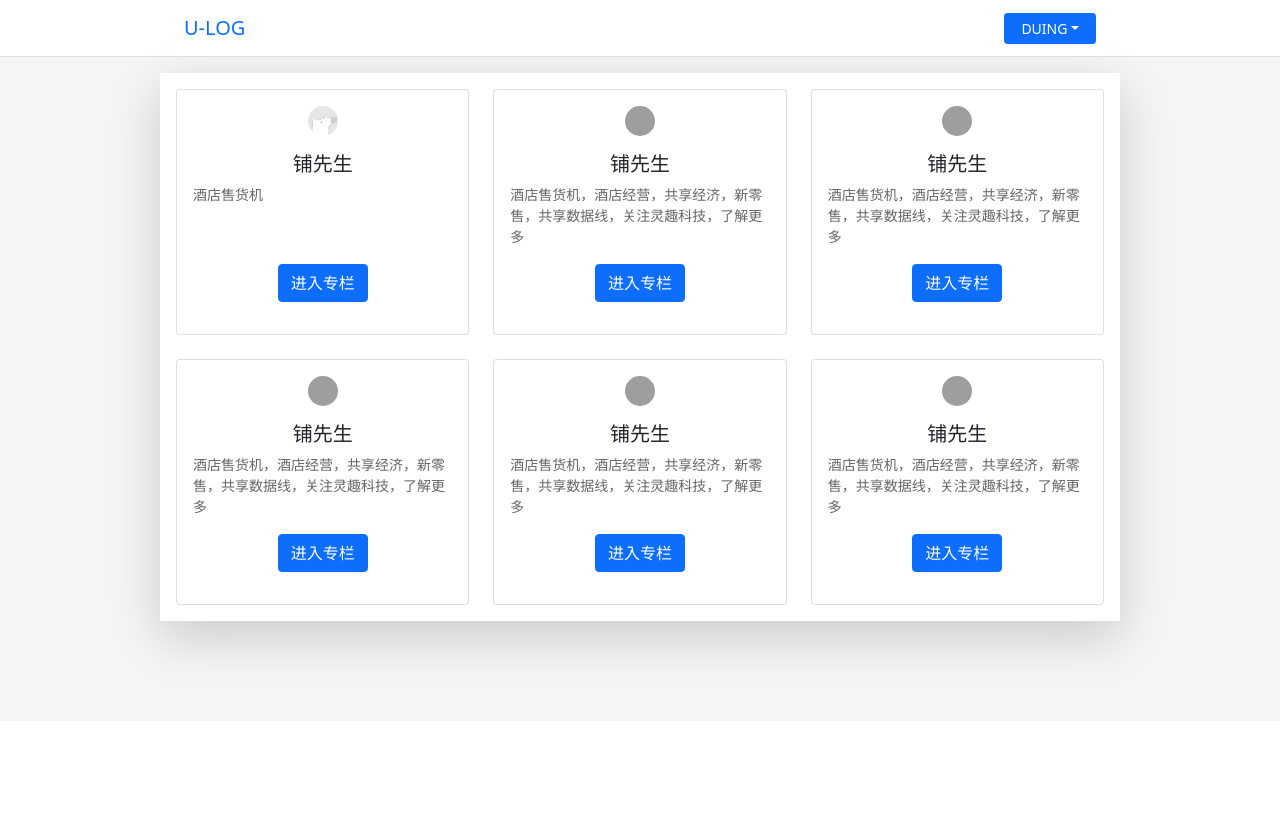
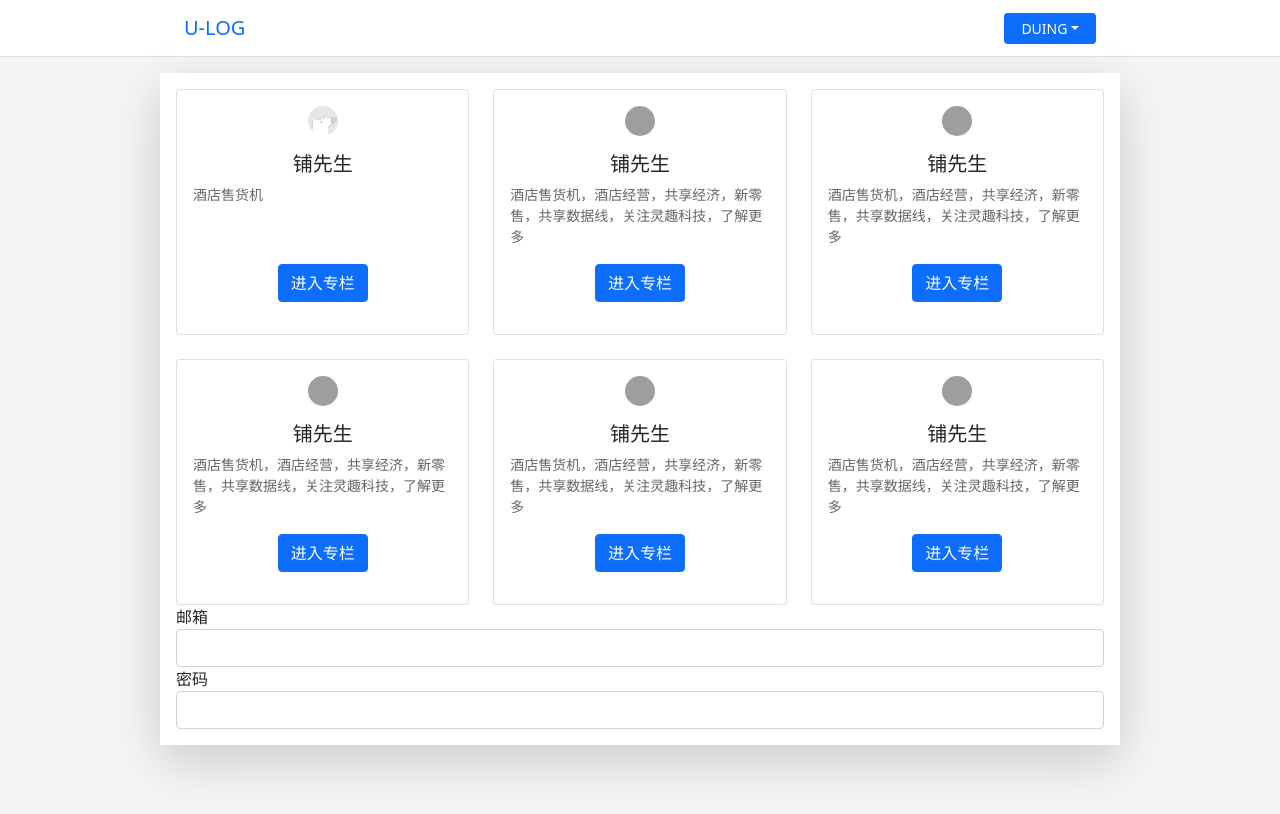
Before and after one commit to cgb-vue3/EasyBooker, a Vue app: page / in a window 1280 px wide. Shown: the top 814 px of the page. Built offline with nearby package versions, Linux system fonts and the light colour scheme; grey boxes are pictures that could not be loaded.

Commit message:
ValidateInput 抽象验证规则

```diff
--- a/src/App.vue
+++ b/src/App.vue
@@ -1,38 +1,68 @@
 <template>
 	<div class="bg-white border-bottom">
 		<div class="container w-75">
-			<GlobalHeader :user="User"/>
+			<GlobalHeader :user="User" />
 		</div>
 	</div>
 
 	<div class="container bg-white w-75 mt-3 shadow-lg p-3">
 		<column-list :ColumnList="Columns"></column-list>
+
+
+		<validate-input title="邮箱" :rules="EmailRules"></validate-input>
+		<validate-input title="密码" :rules="PasswordRules"></validate-input>
 	</div>
 </template>
 
 <script lang="ts">
 import { defineComponent } from 'vue'
-import GlobalHeader, {UserProps} from './components/GlobalHeader.vue'
+import GlobalHeader, { UserProps } from './components/GlobalHeader.vue'
 import ColumnList from './components/ColumnList.vue'
-import {Columns} from './hooks/testData'
+import ValidateInput, { RuleProp } from './components/ValidateInput.vue'
+import { Columns } from './hooks/testData'
 
 const User: UserProps = {
 	isLogin: true,
 	name: 'DUING',
-	id: 101
+	id: 101,
 }
+
+const EmailRules: RuleProp[] = [
+	{
+		type: 'required',
+		message: '邮箱不能为空！',
+	},
+	{
+		type: 'email',
+		message: '请输入正确的邮箱！'
+	}
+]
+const PasswordRules: RuleProp[] = [
+	{
+		type: 'required',
+		message: '密码不能为空！',
+	},
+	{
+		type: 'password',
+		message: '请输入正确的邮箱！'
+	}
+]
+
 export default defineComponent({
 	name: 'App',
 	components: {
 		GlobalHeader,
 		ColumnList,
+		ValidateInput,
 	},
 	setup() {
 		return {
 			Columns,
-			User
+			User,
+			EmailRules,
+			PasswordRules
 		}
-	}
+	},
 })
 </script>
 
--- /dev/null
+++ b/src/components/ValidateInput.vue
@@ -0,0 +1,73 @@
+<template>
+	<div>
+		<span class="form-label">{{ title }}</span>
+		<input
+			type="text"
+			class="form-control shadow-none"
+			:class="{ 'is-invalid': ruleState.error }"
+			aria-describedby="validationServer03Feedback"
+			required
+			@blur="onValidate"
+            v-model="inputRef"
+		/>
+		<div class="invalid-feedback" v-if="ruleState.error">
+			{{ ruleState.message }}
+		</div>
+	</div>
+</template>
+<script lang="ts">
+import { defineComponent, ref, PropType, reactive } from 'vue'
+
+export interface RuleProp {
+	type: 'required' | 'email' | 'password';
+    message: string;
+}
+
+export default defineComponent({
+	props: {
+		title: {
+			type: String,
+			default: 'Input',
+		},
+		rules: {
+			type: Array as PropType<RuleProp[]>,
+			required: true,
+        },
+	},
+	setup(props) {
+        const mailReg = /^\w+([-+.]\w+)*@\w+([-.]\w+)*\.\w+([-.]\w+)*$/
+
+		const ruleState = reactive({
+			error: false,
+			message: '',
+		})
+
+        const inputRef = ref('')
+		let allPassed = false
+		const onValidate = () => {
+			allPassed = props.rules.every((rule) => {
+				if(rule.type === 'required' || rule.type === 'password') {
+                    if ( !(inputRef.value.trim() == '')) {
+                        return true
+                    }
+                } else if (rule.type === 'email') {
+                    if (mailReg.test(inputRef.value)) {
+						return true
+					}
+                }
+
+                ruleState.message = rule.message
+                return false
+            })
+            ruleState.error = !allPassed
+            return allPassed
+		}
+
+		return {
+            inputRef,
+			onValidate,
+            ruleState,
+		}
+	},
+})
+</script>
--- a/src/hooks/useClickOutside.ts
+++ b/src/hooks/useClickOutside.ts
@@ -1,10 +1,10 @@
-import { ref, onMounted, onUnmounted } from 'vue'
+import { ref, onMounted, onUnmounted, Ref } from 'vue'
 
-const useClickOutside = (element: any) => {
+const useClickOutside = (element: Ref) => {
     const isClickOutside = ref(false)
 
     const handleClick = (e: MouseEvent) => {
-        if(!element.value.contains(e.target)) {
+        if (!element.value.contains(e.target)) {
             isClickOutside.value = true
         } else {
             isClickOutside.value = false
```
